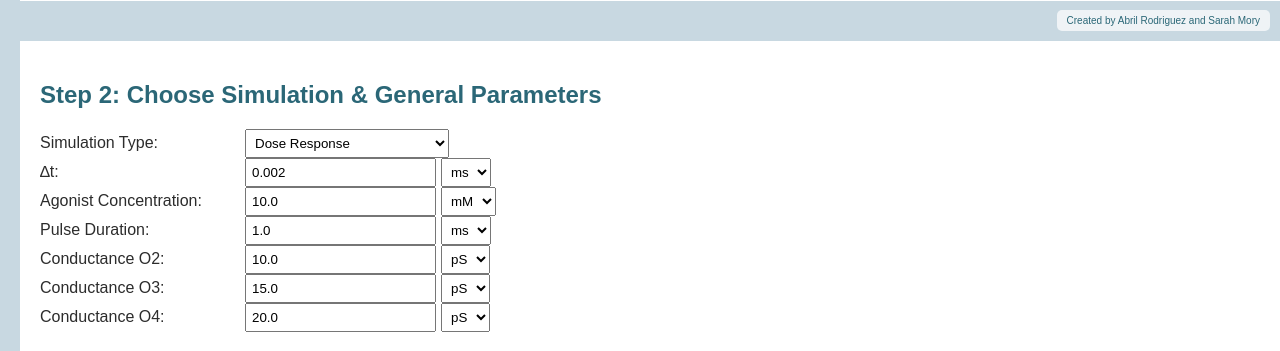
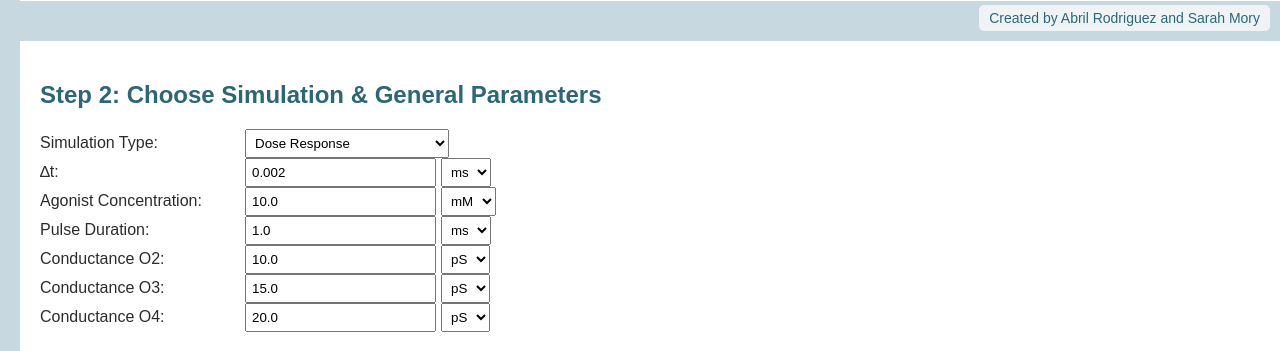
Before and after one commit to abrilrdzt/AMPAweb, a Flask app: page / in a window 1280 px wide. Shown: the part 759-1110 px from the top of the page. Run offline with Flask 3, Linux system fonts and the light colour scheme.

Commit message:
added names3

```diff
--- a/app/templates/index.html
+++ b/app/templates/index.html
@@ -32,7 +32,7 @@
         .rate-input {position: absolute;width: 75px;padding: 2px;font-size: 12px;text-align: center;}
         .rate-unit {position: absolute;font-size: 13px;background-color: rgba(255, 255, 255, 0.8);padding-left: 2px;}
         .bottom-right-name { position: fixed;bottom: 10px;right: 10px;color: #2B6777;font-family: 'Playfair Display', sans-serif;background-color: rgba(255, 255, 255, 0.7);padding: 5px 10px;border-radius: 5px;
-        z-index: 1000; font-size: 10px;}
+        z-index: 1000; font-size: 14px;}
 
     </style>
 </head>
```
